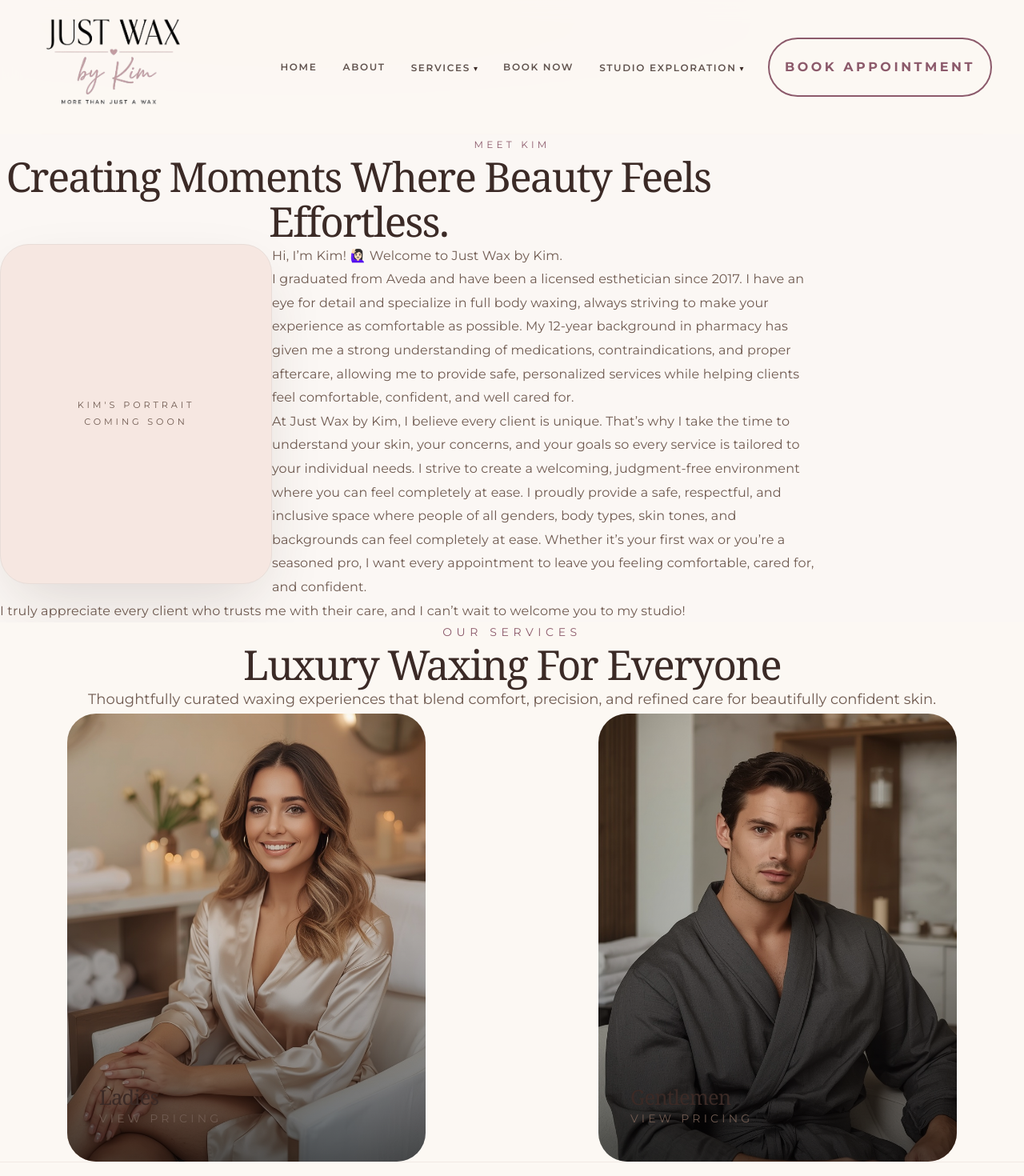
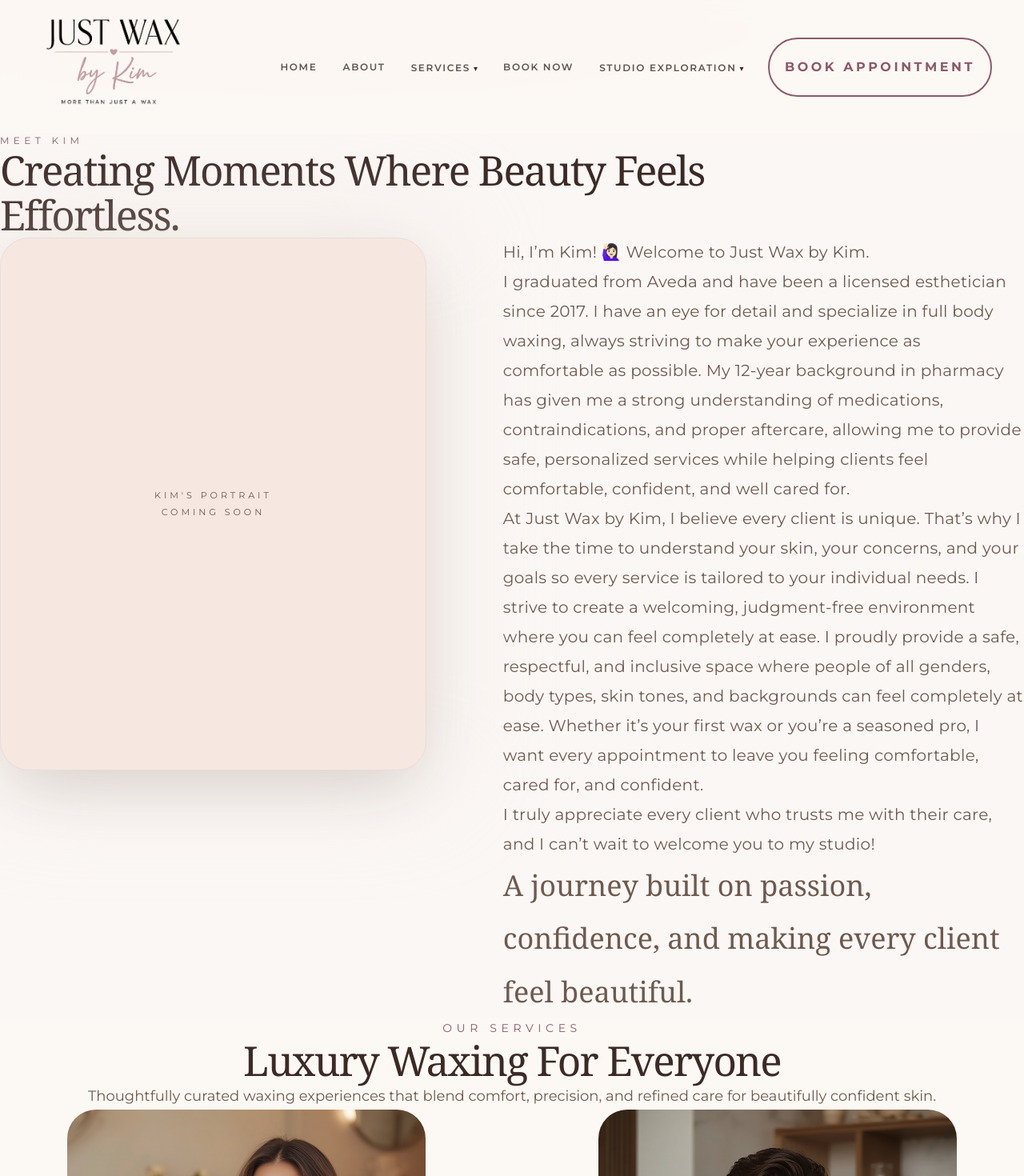
Before and after one commit to kevin-phan-25/just-wax-by-kim, a Next.js app: page / in a window 1280 px wide. Shown: the top 1470 px of the page at 80% size. Built offline with nearby package versions, Linux system fonts and the light colour scheme; a web font is replaced by a local one.

Commit message:
Update AboutContent.tsx

```diff
--- a/features/about/AboutContent.tsx
+++ b/features/about/AboutContent.tsx
@@ -7,11 +7,11 @@
  * Luxury editorial About content.
  *
  * Updates:
- * • Removed accent divider
- * • Added proper paragraph spacing
- * • Improved editorial typography
- * • Portrait integrated into story
- *
+ * • Removed divider
+ * • Removed restrictions
+ * • Full width composition
+ * • Improved storytelling layout
+ * • Premium editorial spacing
  * -----------------------------------------------------------------------------
  */
 
@@ -22,24 +22,29 @@ export default function AboutContent() {
   return (
     <article
       className="
-        mx-auto
-        max-w-7xl
+        w-full
+        px-6
+        sm:px-10
+        lg:px-20
+        xl:px-32
       "
     >
 
       {/* Header */}
       <header
         className="
-          text-center
-          mb-16
+          max-w-none
+          mb-24
         "
       >
         <span
           className="
+            block
             uppercase
-            tracking-[0.35em]
+            tracking-[0.45em]
             text-xs
             text-[#8C5A6B]
+            mb-8
           "
         >
           {aboutContent.eyebrow}
@@ -48,14 +53,13 @@ export default function AboutContent() {
 
         <h2
           className="
-            mt-6
-            mx-auto
-            max-w-4xl
+            max-w-[1100px]
             font-serif
-            text-4xl
-            md:text-5xl
-            leading-[1.15]
-            tracking-[-0.035em]
+            text-5xl
+            md:text-6xl
+            lg:text-7xl
+            leading-[1.05]
+            tracking-[-0.045em]
             text-[#3B2A26]
           "
         >
@@ -66,39 +70,49 @@ export default function AboutContent() {
 
 
 
-      {/* Story */}
+      {/* Editorial Layout */}
       <div
         className="
-          mx-auto
-          max-w-5xl
-          text-[#7E6B63]
-          text-base
-          leading-[2]
+          grid
+          grid-cols-1
+          lg:grid-cols-[0.9fr_1.1fr]
+          gap-16
+          lg:gap-24
+          items-start
         "
       >
+
 
         {/* Image */}
         <div
           className="
-            float-left
-            mr-12
-            mb-10
-            w-full
-            sm:w-[300px]
-            lg:w-[340px]
+            lg:sticky
+            lg:top-24
           "
         >
           <AboutImage />
         </div>
 
 
+
+        {/* Story */}
+        <div
+          className="
+            text-[#75635B]
+            text-lg
+            md:text-xl
+            leading-[2]
+            max-w-none
+          "
+        >
+
           {aboutContent.description.map(
             (paragraph, index) => (
               <p
                 key={index}
                 className="
-                mb-10
-                tracking-[0.01em]
+                  mb-14
+                  tracking-[0.015em]
                 "
               >
                 {paragraph}
@@ -107,7 +121,24 @@ export default function AboutContent() {
           )}
 
 
-        <div className="clear-both" />
+          <p
+            className="
+              mt-20
+              font-serif
+              text-3xl
+              md:text-4xl
+              leading-tight
+              text-[#3B2A26]
+            "
+          >
+            A journey built on passion,
+            confidence, and making every
+            client feel beautiful.
+          </p>
+
+
+        </div>
+
 
       </div>
 
```
Lines whose indentation alone changed are shown as unchanged.
